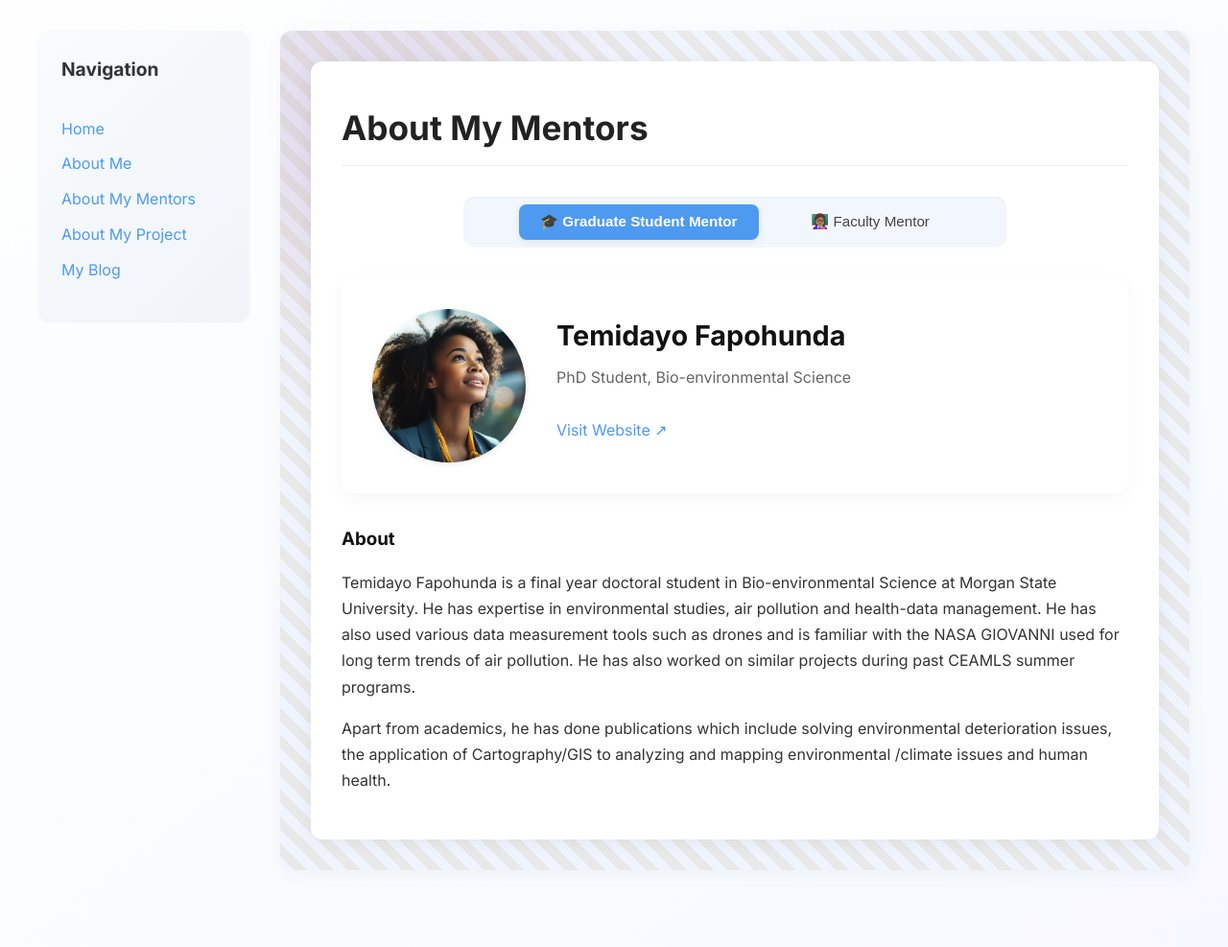
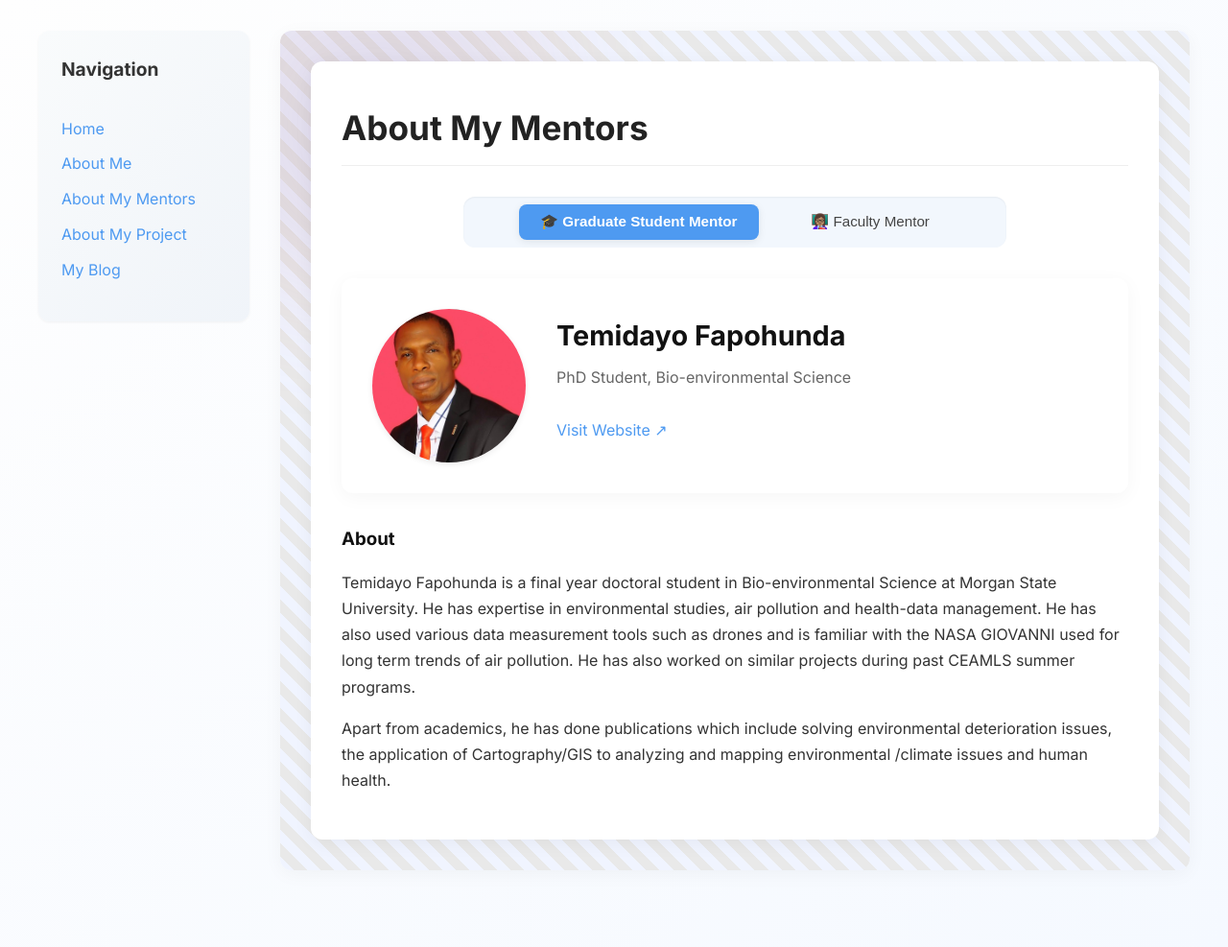
Before and after one commit to GracelynRuth/GracelynRuth.github.io, a Jekyll site: the page built from pages/about-my-mentor.md, in a window 1280 px wide. Shown: the whole page at 96% size. Built offline with Jekyll 4.4.1, drawn with Linux system fonts in a browser that asks for light colours.

Commit message:
Update about-my-mentor.md

```diff
--- a/pages/about-my-mentor.md
+++ b/pages/about-my-mentor.md
@@ -6,7 +6,7 @@ permalink: /about-my-mentor.html
 graduate_mentor:
   name: Temidayo Fapohunda
   title: PhD Student, Bio-environmental Science
-  image: /assets/images/graduate-student-mentor.jpg
+  image: /assets/images/Graduate Mentor.jpeg
   website: https://www.linkedin.com/in/temidayo-fapohunda-7ba686233/
   bio: |
     Temidayo Fapohunda is a final year doctoral student in Bio-environmental Science at Morgan State University. He has expertise in environmental studies, air pollution and health-data management. He has also used various data measurement tools such as drones and is familiar with the NASA GIOVANNI used for long term trends of air pollution. He has also worked on similar projects during past CEAMLS summer programs.
```
Also changed, not shown: other parts of pages/about-my-mentor.md (+1 -1 lines).
